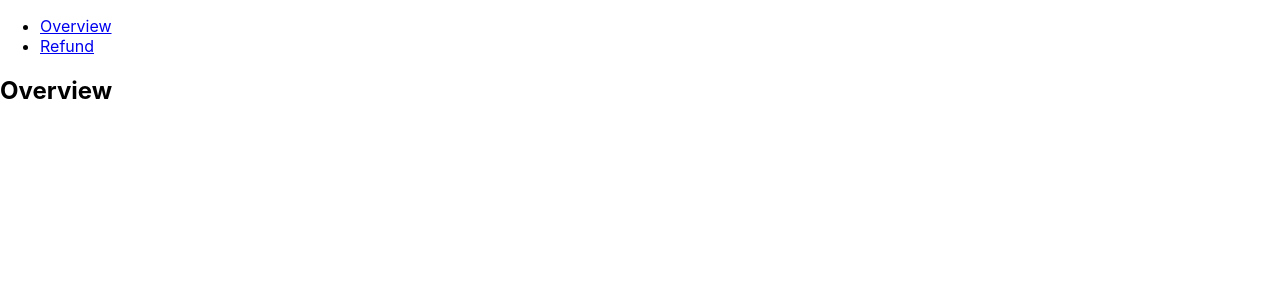
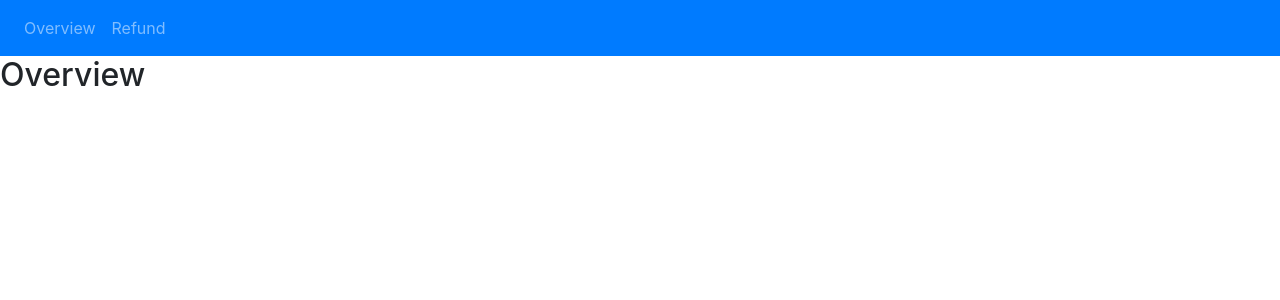
Before and after one commit to rajkhamkar1606/reactapp, a React (Create React App) app: page / in a window 1280 px wide. Shown: the top 300 px of the page. Built offline with nearby package versions, Linux system fonts and the light colour scheme.

Commit message:
Implemented QR code scanner package and navigation bar with bootstrap

```diff
--- a/package.json
+++ b/package.json
@@ -7,8 +7,10 @@
     "@testing-library/react": "^9.5.0",
     "@testing-library/user-event": "^7.2.1",
     "bootstrap": "^4.4.1",
+    "jquery": "^3.4.1",
     "react": "^16.13.0",
     "react-dom": "^16.13.0",
+    "react-qr-reader": "^2.2.1",
     "react-router-dom": "^5.1.2",
     "react-scripts": "3.4.0"
   },
--- a/src/App.js
+++ b/src/App.js
@@ -1,37 +1,40 @@
 import React from 'react';
-import './CSS/App.css';
+import 'bootstrap/dist/css/bootstrap.css';
+import 'bootstrap/dist/js/bootstrap.bundle.min'
 import {
   BrowserRouter as Router,
   Switch,
   Route,
   Link
 } from "react-router-dom";
-import Overview from './JS/ScreenComponents/Overview'
-import Refund from './JS/ScreenComponents/Refund'
+import Overview from './JS/ScreenComponents/Overview';
+import Refund from './JS/ScreenComponents/Refund';
 
 function App() {
   return (
     <Router>
         <div>
-        <nav>
-          <ul>
-            <li>
-              <Link to="/">Overview</Link>
+            <nav className="navbar navbar-expand-lg navbar-dark bg-primary">
+                <button className="navbar-toggler" type="button" data-toggle="collapse" data-target="#navbarNav" aria-controls="navbarNav" aria-expanded="false" aria-label="Toggle navigation">
+                    <span className="navbar-toggler-icon"></span>
+                </button>
+                <div className="collapse navbar-collapse" id="navbarNav">
+                    <ul className="navbar-nav">
+                        <li className="nav-item">
+                            <Link className="nav-link" to="/">Overview</Link>
                         </li>
-            <li>
-              <Link to="/refund">Refund</Link>
+                        <li className="nav-item">
+                            <Link className="nav-link" to="/refund">Refund</Link>
                         </li>
                     </ul>
+                </div>
             </nav>
-
-         {/* A <Switch> looks through its children <Route>s and
-            renders the first one that matches the current URL. */}
             <Switch>
+                <Route path="/" component={Overview}>
+                    <Overview />
+                </Route>
                 <Route path="/refund" component={Refund}>
                     <Refund />
-          </Route>
-          <Route path="/" component={Overview}>
-            <Overview />
                 </Route>
             </Switch>
         </div>
--- a/src/JS/ScreenComponents/Refund.js
+++ b/src/JS/ScreenComponents/Refund.js
@@ -1,9 +1,33 @@
 import React, { Component } from 'react'
+import QrReader from 'react-qr-reader'
 
 class Refund extends Component{
-    render(){
-    	return <h2>Refund</h2>;
-    }
+    state = {
+		result: 'No result'
+	}
+
+	handleScan = data => {
+		if (data) {
+	  		this.setState({
+	    		result: data
+	  		})
+		console.log(data)
+		}
+	}
+
+	handleError = err => {
+		console.error(err)
+	}
+
+	render() {
+		return (
+	  		<div>
+	    		<QrReader delay={300} onError={this.handleError} onScan={this.handleScan} style={{ width: '100%' }}/>
+	    		<p>{this.state.result}</p>
+	  		</div>
+		)
+	}
+
 }
 
 export default Refund;
--- a/src/index.js
+++ b/src/index.js
@@ -1,6 +1,5 @@
 import React from 'react';
 import ReactDOM from 'react-dom';
-import './CSS/index.css';
 import App from './App';
 import * as serviceWorker from './serviceWorker';
 
```
Also changed, not shown: public/manifest.json, 1 other file (tests, documents, lock files or other folders). Lines whose indentation alone changed are shown as unchanged.
